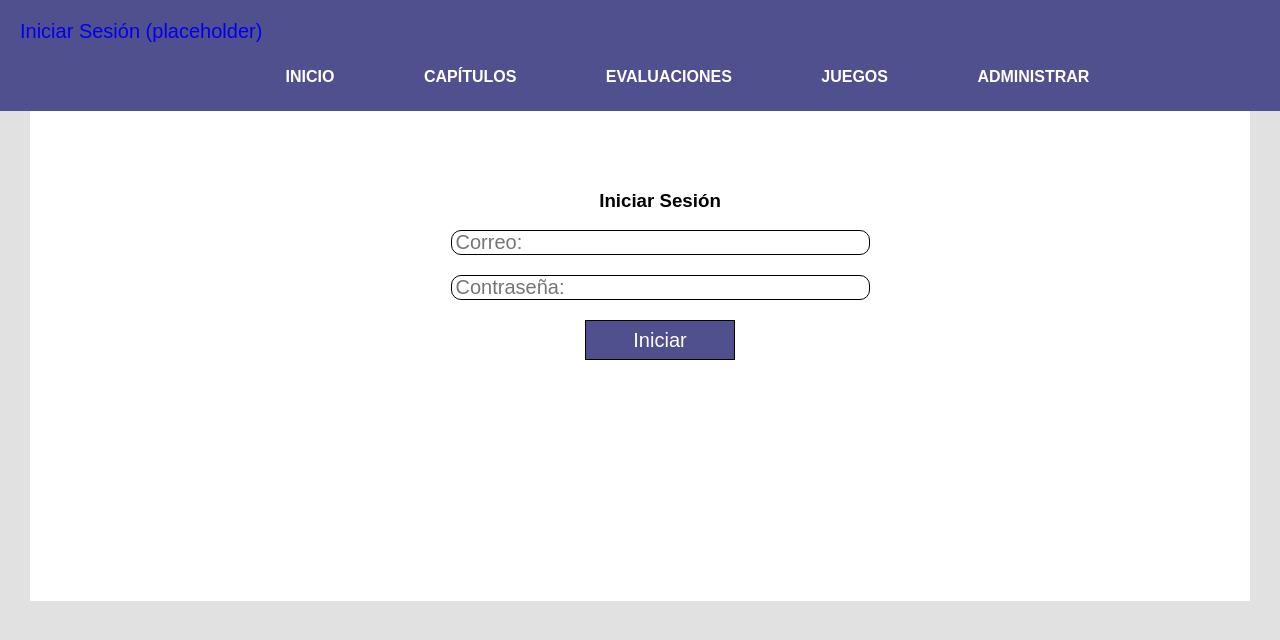
After one commit to OmarVerdugo/ProyectoIS2, a PHP site: page /index.php in a window 1280 px wide. The commit adds this page. Shown: the top 640 px of the page. Run offline with PHP 8.4, Linux system fonts and the light colour scheme; some libraries are stand-ins or nearby versions.

Commit message:
adaptacion a php
index.html se adapto a php y se movio el archivo header.php a una carpeta dedicada a los templates, asi mismo se le agrego un encabezado

```diff
--- /dev/null
+++ b/index.php
@@ -0,0 +1,21 @@
+
+<!DOCTYPE html>
+<html>
+<head>
+	<?php include('template/header.php'); ?>
+</head>
+<body>
+	<section class="login">
+					<form class="panelLogin" action="login.php" method="POST">
+					<div class="iniciarSesion">
+						<ul>
+							<li><h3 class="lab">Iniciar Sesión</h3></li>
+							<li><input class="campo" type="text" name="email" placeholder="Correo:" size="32"></li>
+							<li><input class="campo" type="password" name="password" placeholder="Contraseña:" size="32"></li>
+							<li><button class="btnIniciar">Iniciar</button></li>
+						</ul>
+					</div>
+				</form>
+		</section>
+</body>
+</html>
--- a/header.php
+++ b/template/header.php
@@ -1,3 +1,15 @@
+
+<?php /*
+***********************************************************************
+Nombre del proyecto: Apliacion web, historia de las computadoras
+Descripción:    Página web educativa acerca de la historia de las computadoras
+Autores:  Morales Inzunza Jose R., Verdugo Amcriz Omar D.
+Versión:    1.00 lanzada el 25 de Abril de 2019
+Institución:    Universidad Autónoma de Baja California Sur
+Lugar:      La Paz, México
+**********************************************************************
+*/ ?>
+
 <!DOCTYPE html>
 <html lang="es">
 <head>
@@ -19,7 +31,8 @@
 <body>
   <header class="main-header">
            <nav class="main-menu">
-            <li id="login"><a href="#">Iniciar Sesión</a></li>
+            <?php  ?>
+            <li id="login"><a href="#">Iniciar Sesión (placeholder) </a></li>
            	<ul>
            		<li><a href="#">INICIO</a></li>
            		<li><a href="#">CAPÍTULOS</a></li>
```
